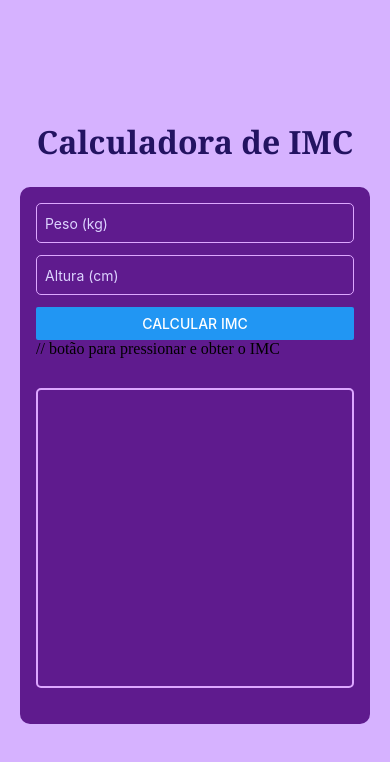
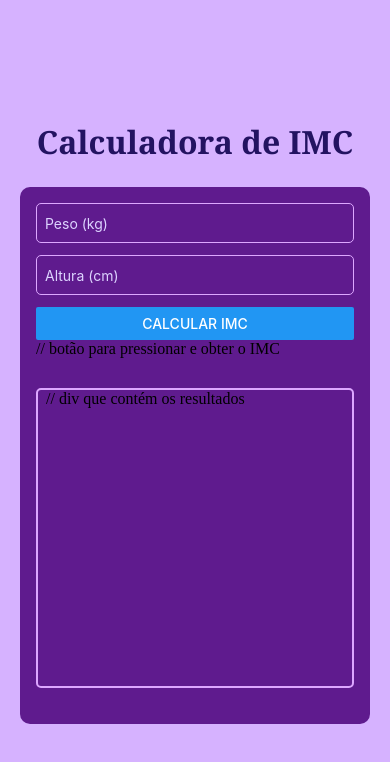
Before and after one commit to maju2107/CalculadoraIMC, a React Native app: screen / in a window 390 px wide. Shown: the top 762 px of the page. Built offline with nearby package versions, Linux system fonts and the light colour scheme.

Commit message:
comentando

```diff
--- a/src/components/components/FormIMC.js
+++ b/src/components/components/FormIMC.js
@@ -38,7 +38,7 @@ const FormIMC = () => {
              onChangeText={setAltura}
             />
             <Button title="Calcular IMC" onPress={calcularIMC} /> // botão para pressionar e obter o IMC
-            <View style={styles.div}>
+            <View style={styles.div}> // div que contém os resultados
             {imc && <Result imc={imc} />}
             {imc && <Classification imc={imc} />}
             {alturaMetros && <IdealWeight alturaMetros={alturaMetros} />}
```
